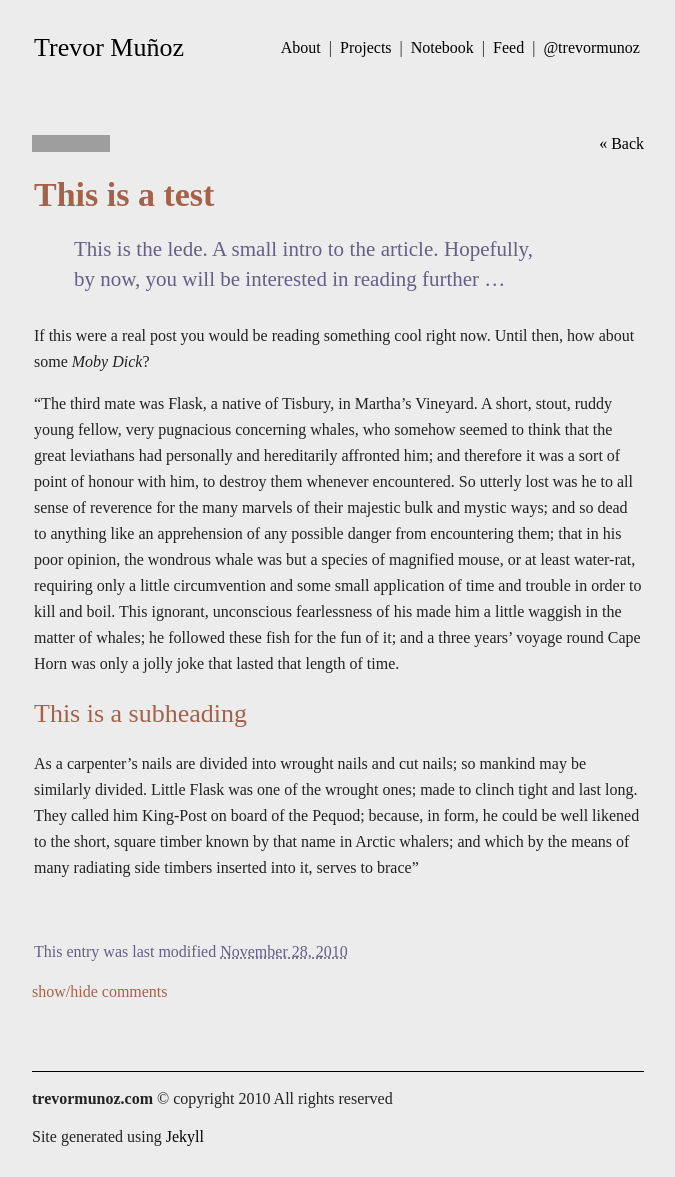
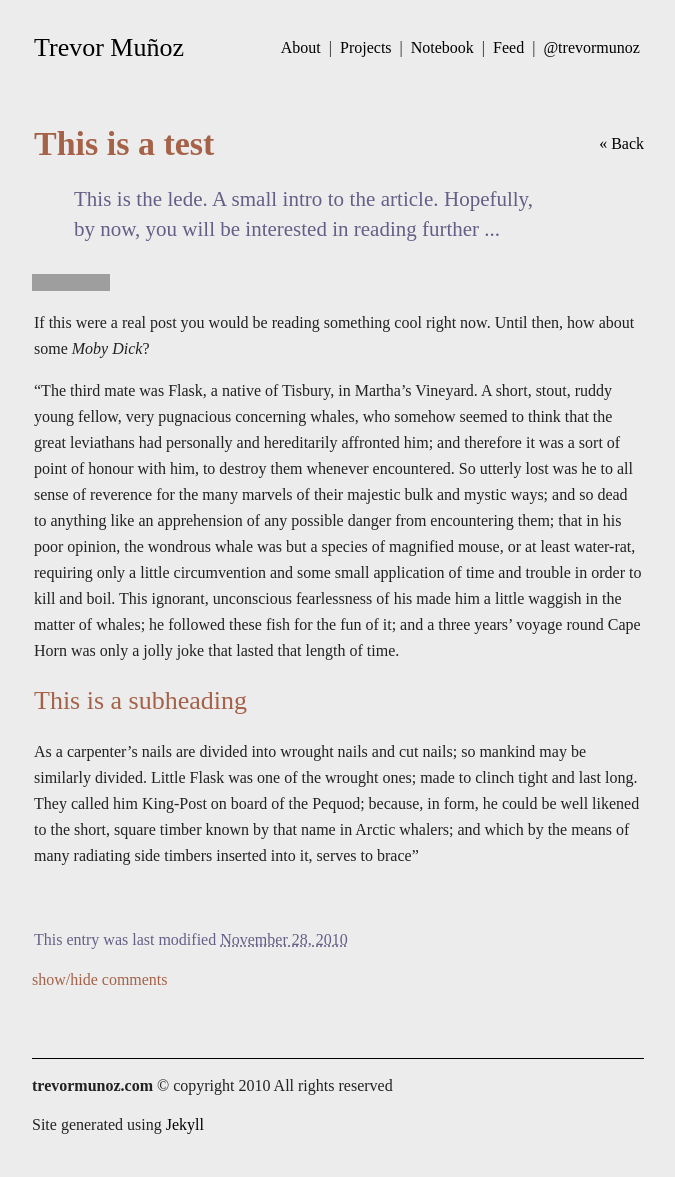
Before and after one commit to trevormunoz/calling-card, a Jekyll site: the page built from notebook/_posts/2010-11-25-this-is-a-test.md, in a window 1280 px wide. Shown: the whole page, without its empty margins (302-977 px from the left). Built offline with Jekyll 4.4.1, drawn with Linux system fonts in a browser that asks for light colours; nearby versions of some CDN libraries; library files that are not in the unit come from our copies; Markdown is read by kramdown in place of the engine named in the settings; comment, search, counter and statistics services are not loaded; some of the changed lines change nothing that is shown; grey boxes are pictures that could not be loaded.

Commit message:
title and lede to yaml frontmatter

```diff
--- a/_layouts/post.html
+++ b/_layouts/post.html
@@ -5,11 +5,17 @@ layout: default
 <div class="post">
 	<a class="home" href="/notebook/">&laquo; Back</a>
 
+	<h2>{{ page.title }}</h2>
+
+	<h4>{{ page.lede }}</h4>
+
 	{% for post in site.posts %}
+	<div class="sharing">
 	<iframe border="0" scrolling="no" width="78" height="17" allowtransparency="true" frameborder="0"
 	 style="margin-bottom: -3px; z-index: 1338; border: 0px; background-color: transparent; overflow: hidden;"
 	 src="http://www.instapaper.com/e2?url=http%3A%2F%2Ftrevormunoz.com{{ post.url | urlencode }}&title={{ post.title | urlencode }}%20%26raquo%3B%20Trevor%20Mu%C3%B1oz"
 	></iframe>
+	</div>
 	{% endfor %}
 
 	{{ content }}
--- a/notebook/_posts/2010-11-25-this-is-a-test.md
+++ b/notebook/_posts/2010-11-25-this-is-a-test.md
@@ -1,11 +1,8 @@
 ---
 layout: post
-title: Test
+title: This is a test
+lede: This is the lede. A small intro to the article. Hopefully, by now, you will be interested in reading further ...
 ---
-
-## This is a test ##
-
-#### This is the lede. A small intro to the article. Hopefully, by now, you will be interested in reading further ... ####
 
 If this were a real post you would be reading something cool right now. Until then, how about some *Moby Dick*?
 
```
